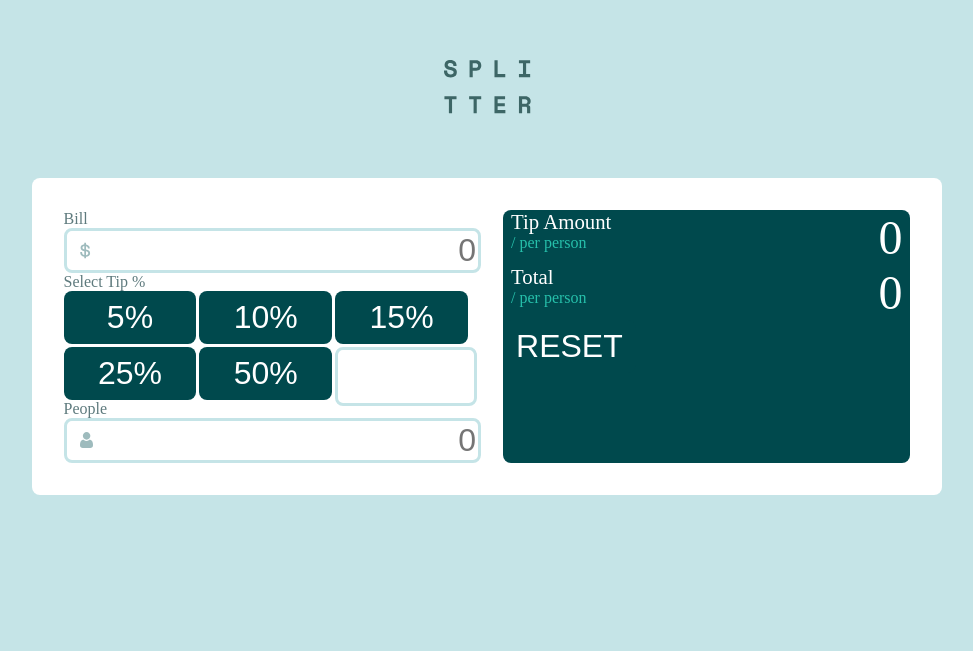
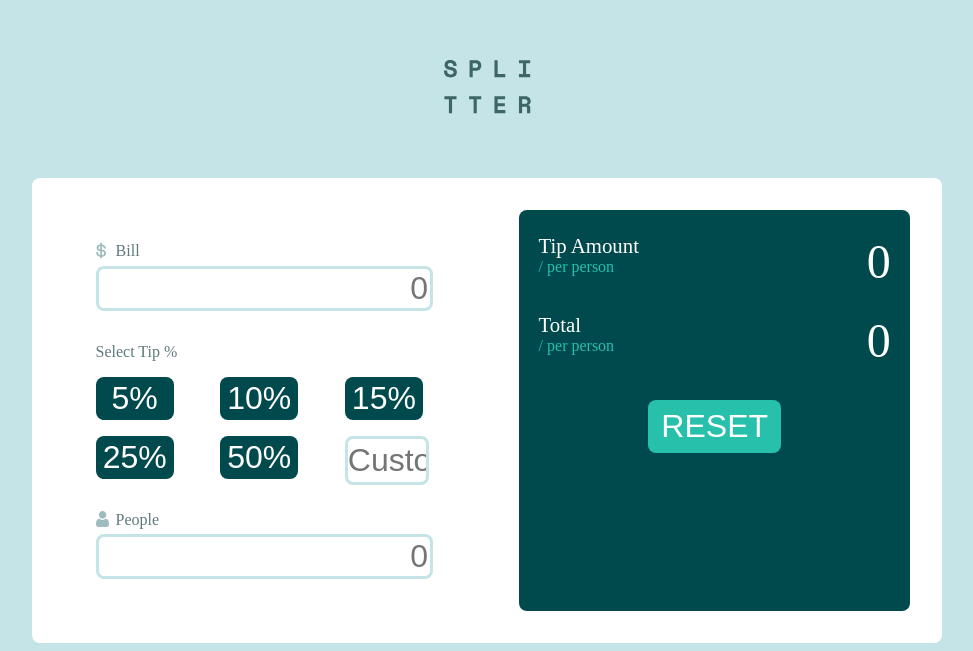
Before and after one commit to Xize-Wu/tip-calculator-app, a React (Vite) app: page / in a window 1280 px wide. Shown: the part 156-807 px from the top of the page, without its empty margins (153-1126 px from the left). Built offline with nearby package versions, Linux system fonts and the light colour scheme.

Commit message:
fix minor css issues

```diff
--- a/src/component/Calculator.tsx
+++ b/src/component/Calculator.tsx
@@ -12,7 +12,7 @@ const StyledCalculator = styled.div`
 
   display:flex;
   flex-direction: row;
-  gap: 2rem;
+  gap: 4rem;
 `;
 
 
--- a/src/component/LeftColumn/InputBox.tsx
+++ b/src/component/LeftColumn/InputBox.tsx
@@ -2,13 +2,14 @@ import { styled } from "styled-components";
 import { useDispatch, useSelector } from "react-redux";
 import { updateBillValue } from "../../features/billSlice";
 import { updatePeopleValue } from "../../features/peopleSlice";
-import type { RootState } from '../../app/store'
+import type { RootState } from "../../app/store";
 
 const StyledInputComponent = styled.div`
   display: grid;
   grid-template-columns: repeat(1, 1fr);
   align-items: flex-start;
   position: relative;
+  padding: 2rem;
 `;
 
 const StyledInput = styled.div`
@@ -19,7 +20,7 @@ const StyledInput = styled.div`
 const StyledSvg = styled.svg`
   position: absolute;
   top: 2rem;
-left: 1rem;
+  left: 2rem;
   width: 1.2rem;
   height: 1.8rem;
   pointer-events: none;
@@ -62,6 +63,8 @@ width: 100%;
 
 const StyledTag = styled.div`
   color: var(--dark-grayish-cyan);
+  padding-left: 1.25rem;
+  padding-bottom: 0.35rem;
 `;
 
 interface InputBoxProps {
@@ -71,9 +74,8 @@ interface InputBoxProps {
 
 function InputBox({ tag, svg }: InputBoxProps) {
   const dispatch = useDispatch();
-  const bill = useSelector((state: RootState) => state.bill.value)
-  const people = useSelector((state: RootState) => state.people.value)
-
+  const bill = useSelector((state: RootState) => state.bill.value);
+  const people = useSelector((state: RootState) => state.people.value);
 
   function handleInputChange(event: React.ChangeEvent<HTMLInputElement>) {
     tag === "Bill"
@@ -83,12 +85,17 @@ function InputBox({ tag, svg }: InputBoxProps) {
 
   return (
     <StyledInputComponent>
-      <StyledTag>{tag}</StyledTag>
-      <StyledInput>
       <StyledSvg xmlns="http://www.w3.org/2000/svg" width="11" height="17">
         <path fill="#9EBBBD" d={svg} />
       </StyledSvg>
-        <StyledInputField type="number" placeholder = "0" value={tag === "Bill"?bill:people} onChange={handleInputChange} />
+      <StyledTag>{tag}</StyledTag>
+      <StyledInput>
+        <StyledInputField
+          type="number"
+          placeholder="0"
+          value={tag === "Bill" ? bill : people}
+          onChange={handleInputChange}
+        />
       </StyledInput>
     </StyledInputComponent>
   );
--- a/src/component/LeftColumn/TipBox.tsx
+++ b/src/component/LeftColumn/TipBox.tsx
@@ -1,3 +1,4 @@
+import { useState } from 'react';
 import { useDispatch } from "react-redux";
 import styled from "styled-components";
 import { setValue } from "../../features/percentageSlice";
@@ -7,39 +8,55 @@ import TipInput from "./TipInput";
 
 const tipPercentageArr: number[] = [0.05, 0.1, 0.15, 0.25, 0.5];
 
-const StyledBox = styled.div``;
+const StyledBox = styled.div`
+  padding-left: 2rem;
+  padding-right: 2rem;
+`;
 const StyledTag = styled.div`
   color: var(--dark-grayish-cyan);
+  padding-bottom: 1rem;
 `;
 
 const StyledList = styled.div`
   display: grid;
   grid-template-columns: repeat(3, 1fr);
-  column-gap: 0rem;
-  row-gap: 0.2rem;
+  grid-template-rows: repeat(2, 1fr);
+  column-gap: 2.9rem;
+  row-gap: 1rem;
+`;
+
+const StyledButton = styled(TipButton)`
+  width: 100%;
+  height: 100%;
 `;
 
 function TipBox() {
   const dispatch = useDispatch();
+  const [clicked, setClicked] = useState<number>();
 
   const onClick = (num: number) => {
     dispatch(setValue(num));
+    setClicked(num);
     console.log("handle click triggered");
+    console.log(num)
   };
+
 
   return (
     <StyledBox>
       <StyledTag>Select Tip %</StyledTag>
       <StyledList>
-        {tipPercentageArr.map((num) => {
-          return (
-            <TipButton key={num} rate={num} onClick={() => onClick(num)} />
-          );
-        })}
+        {tipPercentageArr.map((num) => (
+          <StyledButton
+            key={num}
+            rate={num}
+            onClick={() => onClick(num)}
+            clicked={clicked === num}
+          />
+        ))}
         <TipInput onClick={onClick} />
       </StyledList>
     </StyledBox>
-  );
-}
+  );}
 
 export default TipBox;
--- a/src/component/LeftColumn/TipButton.tsx
+++ b/src/component/LeftColumn/TipButton.tsx
@@ -1,21 +1,30 @@
 import { styled } from "styled-components";
 
 const StyledButton = styled.button`
-  background-color: var(--very-dark-cyan);
   color: var(--white);
-  width: 8.3rem;
-  height: 3.3rem;
   font-size: 2rem;
   border-radius: 8px;
   border: none;
+  background-color:var(--very-dark-cyan);
+
+
+  &:active {
+    background-color: var(--strong-cyan);
+  }
+
+  &:hover {
+    cursor: pointer;
+  }
+
 `;
 
 interface TipButtonProps {
   rate: number;
   onClick:(num:number)=>void;
+  clicked:boolean;
 }
 
-function TipButton ({rate, onClick}:TipButtonProps) {
+function TipButton ({rate, onClick, clicked}:TipButtonProps) {
   const handleClick = () => {
     onClick(rate);
     console.log("handle click triggered");
--- a/src/component/LeftColumn/TipInput.tsx
+++ b/src/component/LeftColumn/TipInput.tsx
@@ -49,7 +49,9 @@ function TipInput({ onClick }: TipInputProps) {
 
   return (
     <StyledInput>
-      <StyledInputField type="text" onChange={handleInputChange} />
+      <StyledInputField type="text"
+      placeholder="Custom"
+      onChange={handleInputChange} />
     </StyledInput>
   );
 }
--- a/src/component/RightColumn.tsx
+++ b/src/component/RightColumn.tsx
@@ -12,20 +12,15 @@ const StyledRightColumn = styled.div`
   max-width: 50%;
   min-height: 100%;
   flex: 1;
-`;
+  display: flex;
+  flex-direction: column;
+  align-items: center;
+  `;
 
 function RightColumn (){
-    // const percentage = useSelector((state: RootState) => state.percentage.value)
-
-    // const bill = useSelector((state: RootState) => state.bill.value)
-    // const people = useSelector((state: RootState) => state.people.value)
-
 
     return (
         <StyledRightColumn>
-            {/* <div>This is percentage: {percentage}</div>
-            <div>This is bill: {bill}</div>
-            <div>This is people: {people}</div> */}
             <ResultBox label="Tip Amount"/>
             <ResultBox label="Total"/>
             <ResetButton/>
--- a/src/component/RightColumn/ResetButton.tsx
+++ b/src/component/RightColumn/ResetButton.tsx
@@ -5,15 +5,23 @@ import { updatePeopleValue } from "../../features/peopleSlice";
 import { setValue } from "../../features/percentageSlice";
 
 const StyledButton = styled.button`
-  background-color: var(--very-dark-cyan);
+  background-color: var(--strong-cyan);
+  color: var(--very-dark-cyan);
   color: var(--white);
   width: 8.3rem;
   height: 3.3rem;
   font-size: 2rem;
   border-radius: 8px;
   border: none;
+  transition: background-color 0.3s ease;
+
+  margin-top: 2rem;
+
   &:hover {
-    background-color: var(--app-bg-color);
+    background-color: var(--very-dark-cyan);
+    color: var(--strong-cyan);
+    cursor: pointer;
+
   }
 `;
 
@@ -26,7 +34,6 @@ function ResetButton() {
         dispatch(updateBillValue(""));
         dispatch(updatePeopleValue(""));
         dispatch(setValue(0));
-        console.log("Hi I'm here")
       }
   return <StyledButton onClick={handleClick}>RESET</StyledButton>;
 }
--- a/src/component/RightColumn/ResultBox.tsx
+++ b/src/component/RightColumn/ResultBox.tsx
@@ -4,11 +4,13 @@ import { useSelector } from "react-redux";
 import type { RootState } from "../../app/store";
 
 const StyledResultBox = styled.div`
-  padding-left: 0.5rem;
-  padding-right: 0.5rem;
+  padding-left: 1rem;
+  padding-right: 1rem;
+  padding-top: 1.5rem;
   display: flex;
-  flex-direction: row;
+  flex-wrap: wrap;
   justify-content: space-between;
+  width: 90%;
 `;
 
 const StyledTexts = styled.div``;
@@ -38,7 +40,6 @@ function ResultBox({ label }: ResultBoxConfig) {
 
   return (
     <StyledResultBox>
-      {/* {console.log( typeof(1000 / 0))} */}
       <StyledTexts>
         <StyledLabel>{label}</StyledLabel>
         <StyledUnit>/ per person</StyledUnit>
```
Lines whose indentation alone changed are shown as unchanged.
